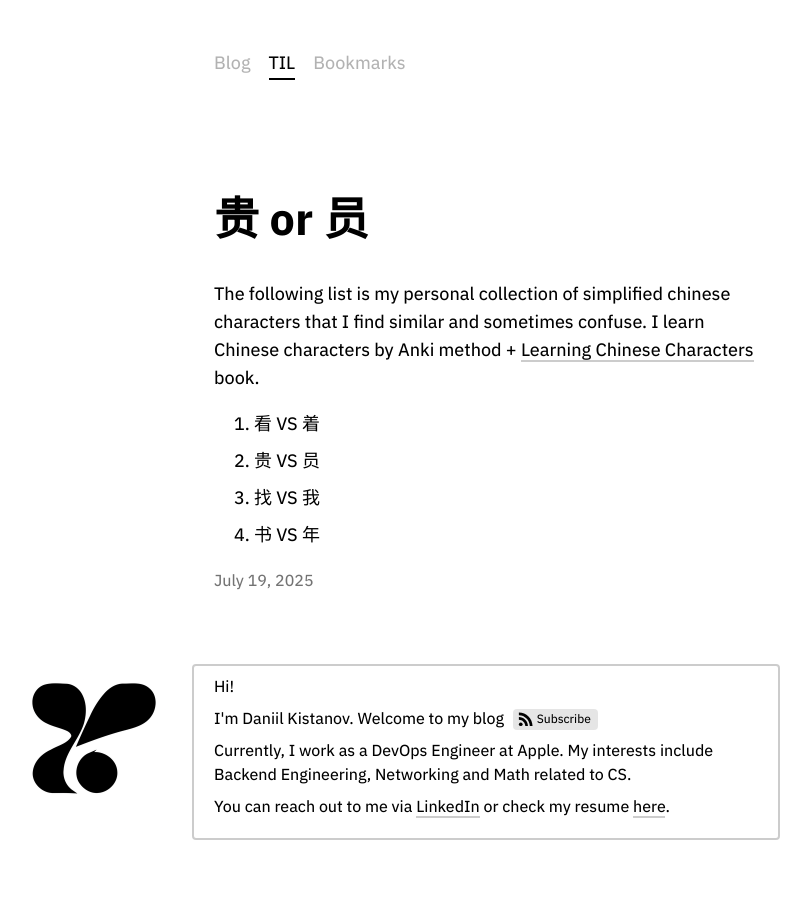
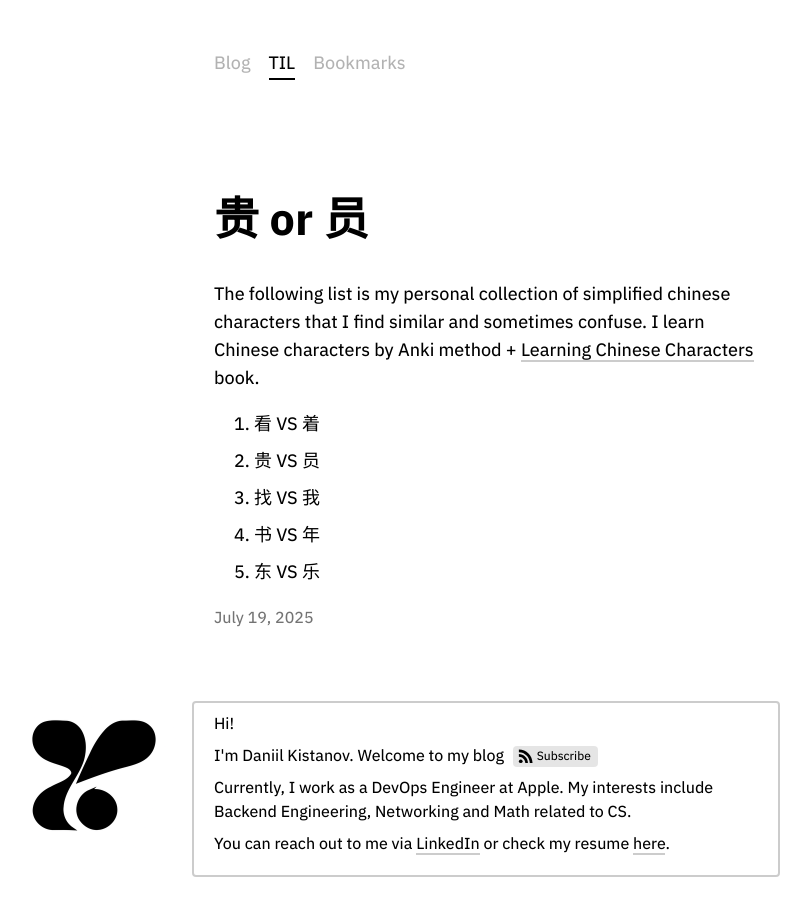
Before and after one commit to kistanovdev/kistanovdev.github.io, a Jekyll site: the page built from _posts/2025-07-19-personal-collection-of-characters.md, in a window 1280 px wide. Shown: the whole page, without its empty margins (155-966 px from the left). Built offline with Jekyll 4.4.1, drawn with Linux system fonts in a browser that asks for light colours.

Commit message:
add 4. 东 VS 乐

```diff
--- a/_posts/2025-07-19-personal-collection-of-characters.md
+++ b/_posts/2025-07-19-personal-collection-of-characters.md
@@ -13,3 +13,4 @@ I learn Chinese characters by Anki method + [Learning Chinese Characters](/i/Lea
 2. 贵 VS 员
 3. 找 VS 我
 4. 书 VS 年
+4. 东 VS 乐
```
